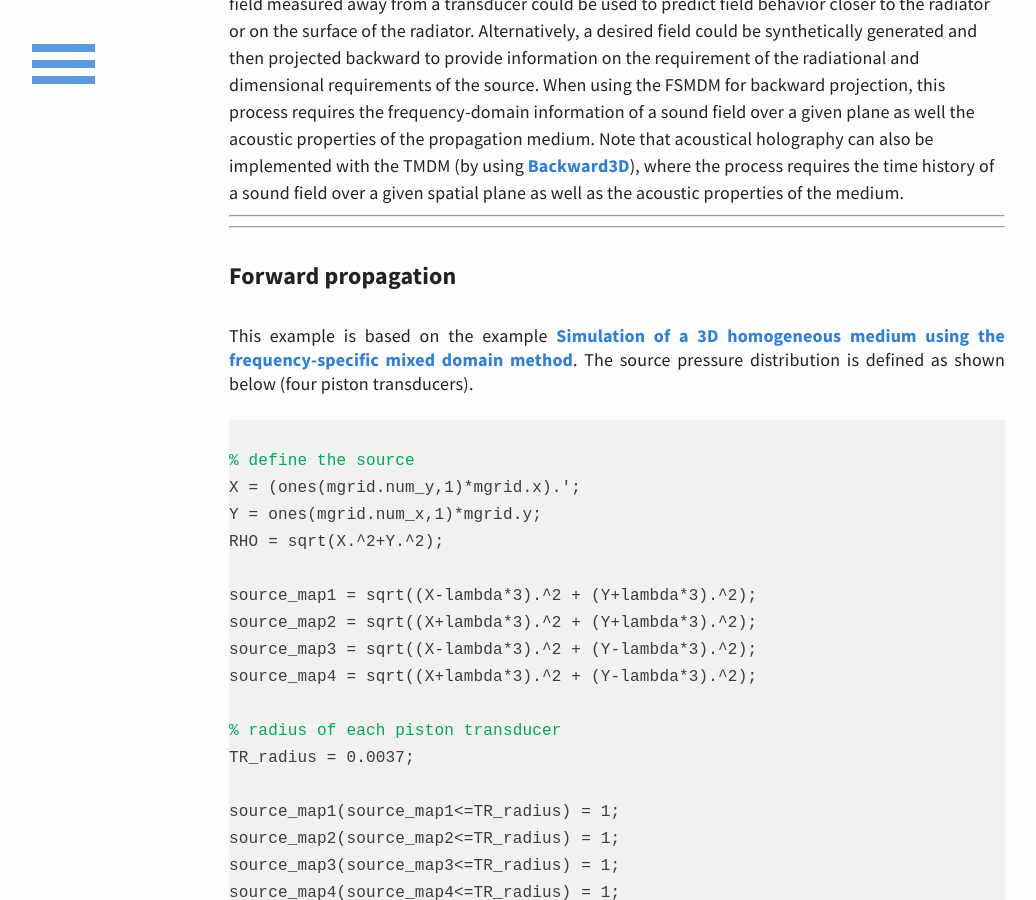
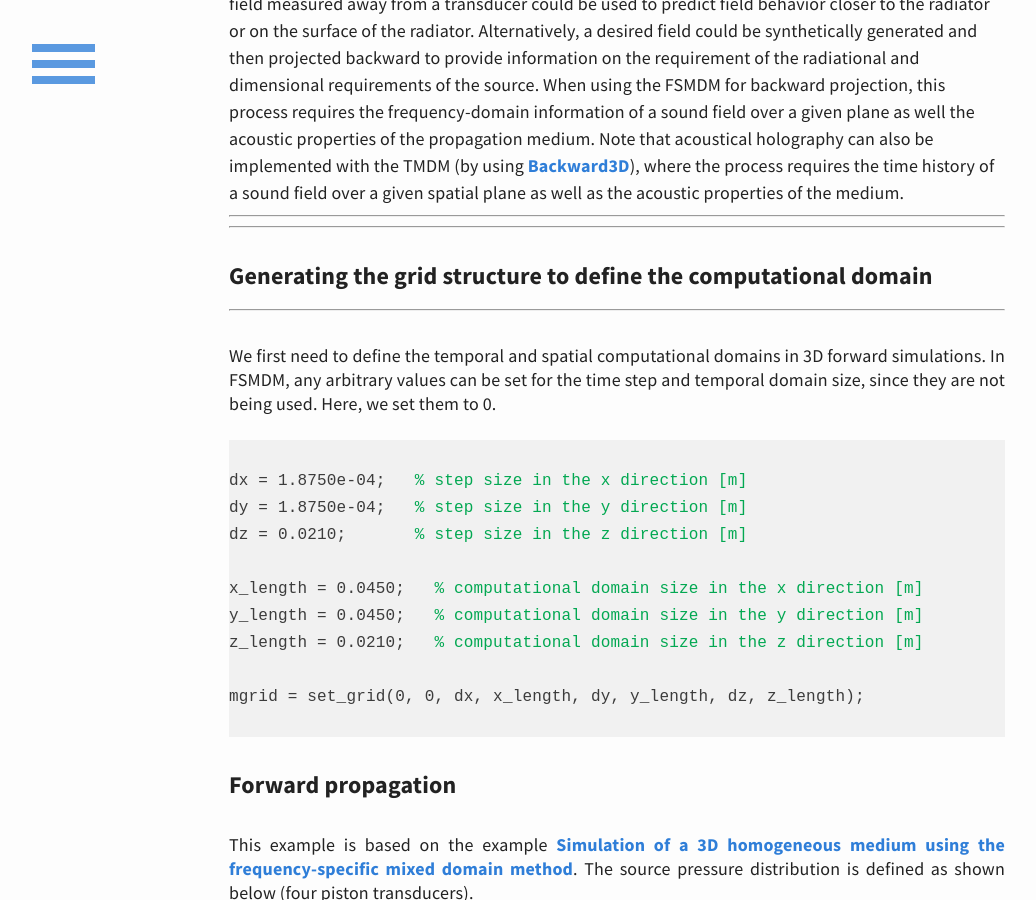
Before and after one commit to m-SOUND/mSOUND, a Jekyll site: the page built from _posts/2019-07-19-FSMDM_3D_multi_sources.html, in a window 1280 px wide and 900 px high, scrolled down 445 px. Shown: the whole window, without its empty margins (23-1059 px from the left). Built offline with Jekyll 4.4.1, drawn with Linux system fonts in a browser that asks for light colours.

Commit message:
Update 2019-07-19-FSMDM_3D_multi_sources.html

```diff
--- a/_posts/2019-07-19-FSMDM_3D_multi_sources.html
+++ b/_posts/2019-07-19-FSMDM_3D_multi_sources.html
@@ -19,6 +19,31 @@ properties of the medium.
 <hr>
 <hr>
 </p>
+
+<!---defining the structure grid--->
+<h6>Generating the grid structure to define the computational domain</h6>
+<hr>
+<p>
+<br>
+We first need to define the temporal and spatial computational domains in 3D forward simulations.
+In FSMDM, any arbitrary values can be set for the time step and temporal domain size, since they are not being used.
+Here, we set them to 0.
+ <pre>
+<code>
+dx = 1.8750e-04;  <font color="#03a852"> % step size in the x direction [m]</font>
+dy = 1.8750e-04;  <font color="#03a852"> % step size in the y direction [m]</font>
+dz = 0.0210;      <font color="#03a852"> % step size in the z direction [m]</font>
+
+x_length = 0.0450;  <font color="#03a852"> % computational domain size in the x direction [m]</font>
+y_length = 0.0450;  <font color="#03a852"> % computational domain size in the y direction [m]</font>
+z_length = 0.0210;  <font color="#03a852"> % computational domain size in the z direction [m]</font>
+
+mgrid = set_grid(0, 0, dx, x_length, dy, y_length, dz, z_length);
+</code>
+</pre>
+</p>
+
+
 
 
 <!---Forward propagation--->
```
